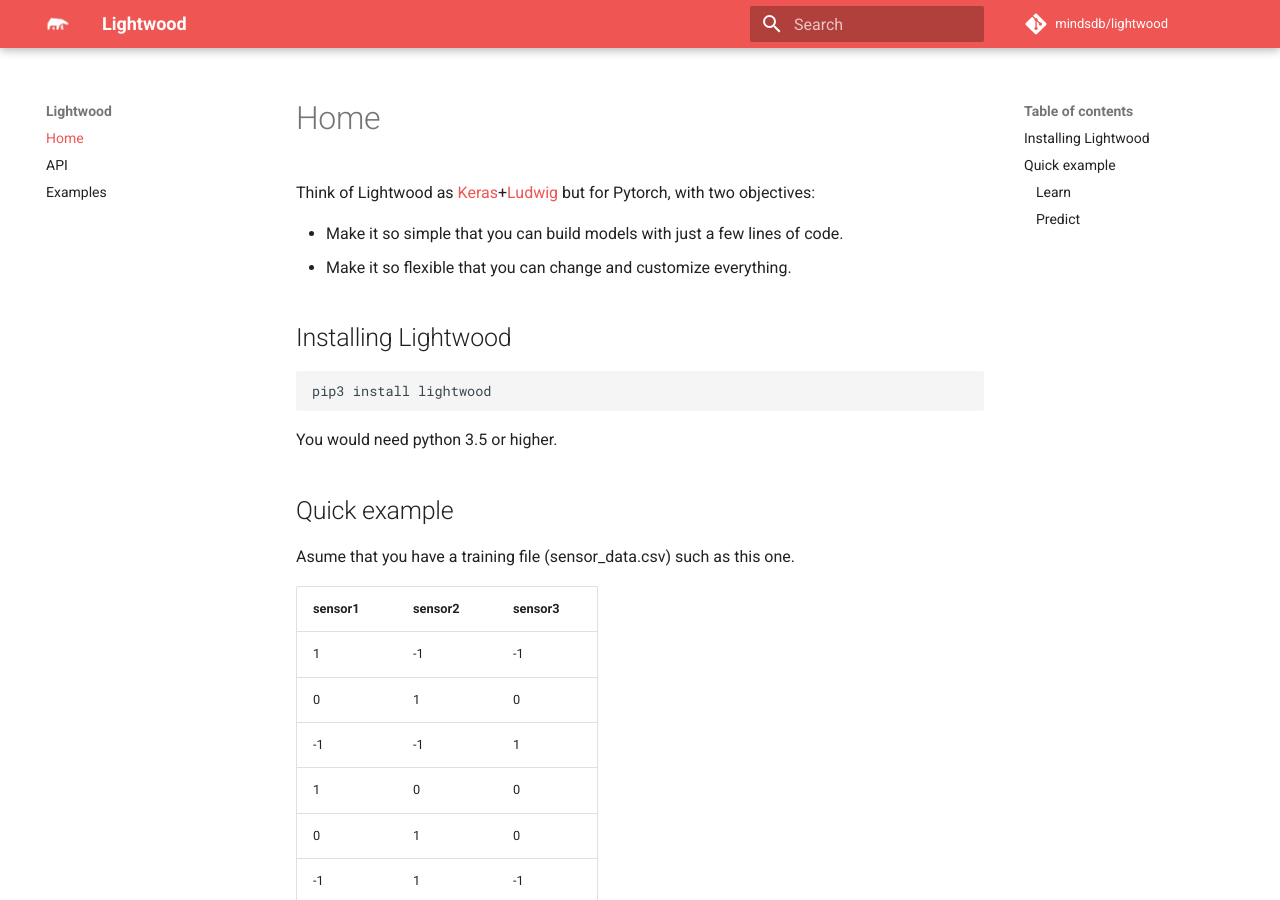
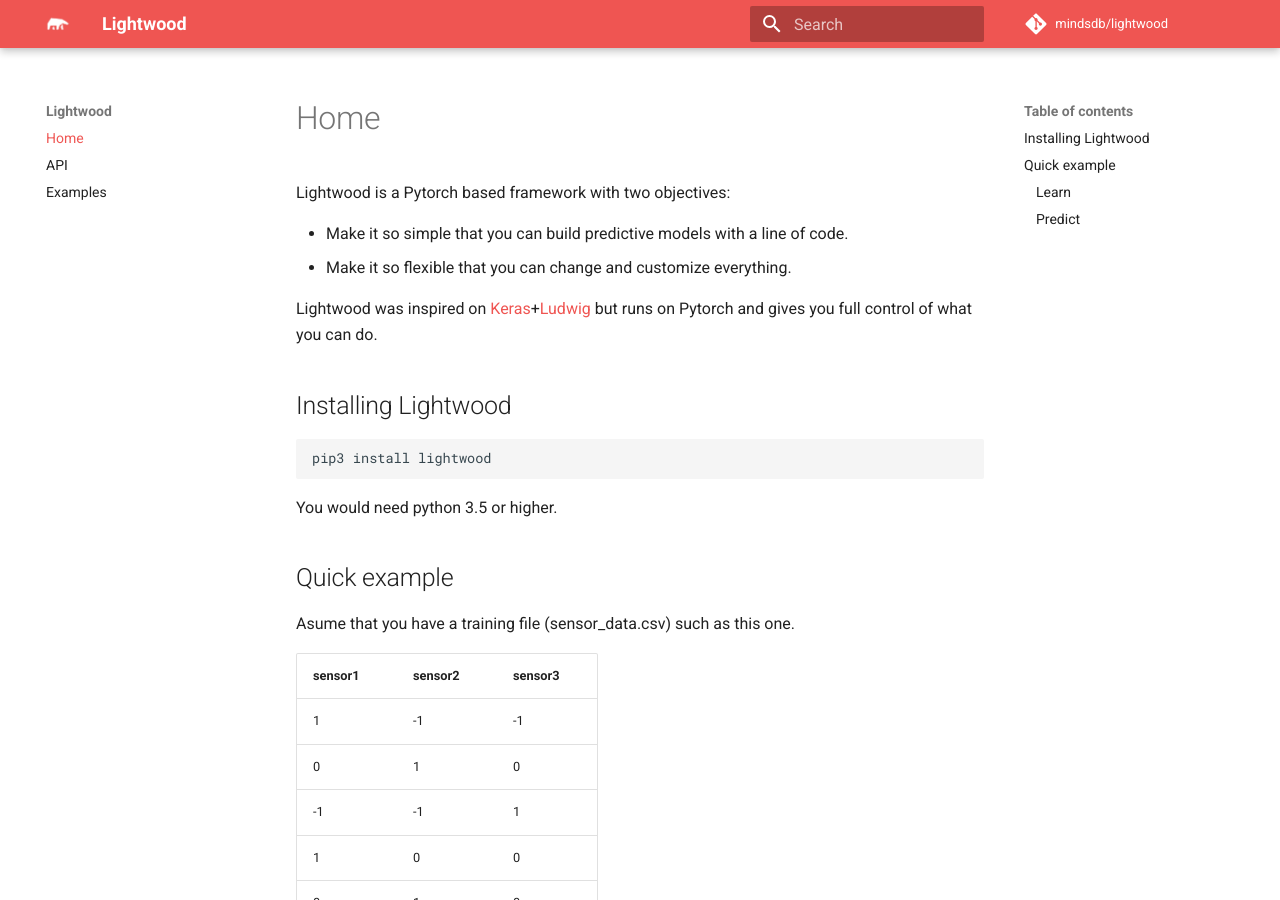
Before and after one commit to mindsdb/lightwood, an MkDocs documentation site: the page built from docs/docs/index.md, in a window 1280 px wide and 900 px high. Built offline with MkDocs 1.6.1 and Material for MkDocs 9.7.7, drawn with Linux system fonts in a browser that asks for light colours; comment, search, counter and statistics services are not loaded.

Commit message:
updates on documentation

```diff
--- a/docs/docs/index.md
+++ b/docs/docs/index.md
@@ -1,10 +1,11 @@
 
 
-Think of Lightwood as [Keras](https://keras.io/)+[Ludwig](https://github.com/uber/ludwig) but for Pytorch, with two objectives:
+Lightwood is a Pytorch based framework with two objectives:
 
-- Make it so simple that you can build models with just a few lines of code.
+- Make it so simple that you can build predictive models with a line of code.
 - Make it so flexible that you can change and customize everything.
 
+Lightwood was inspired on [Keras](https://keras.io/)+[Ludwig](https://github.com/uber/ludwig) but runs on Pytorch and gives you full control of what you can do.
 
 
 ## Installing Lightwood
```
Also changed, not shown: README.md.
